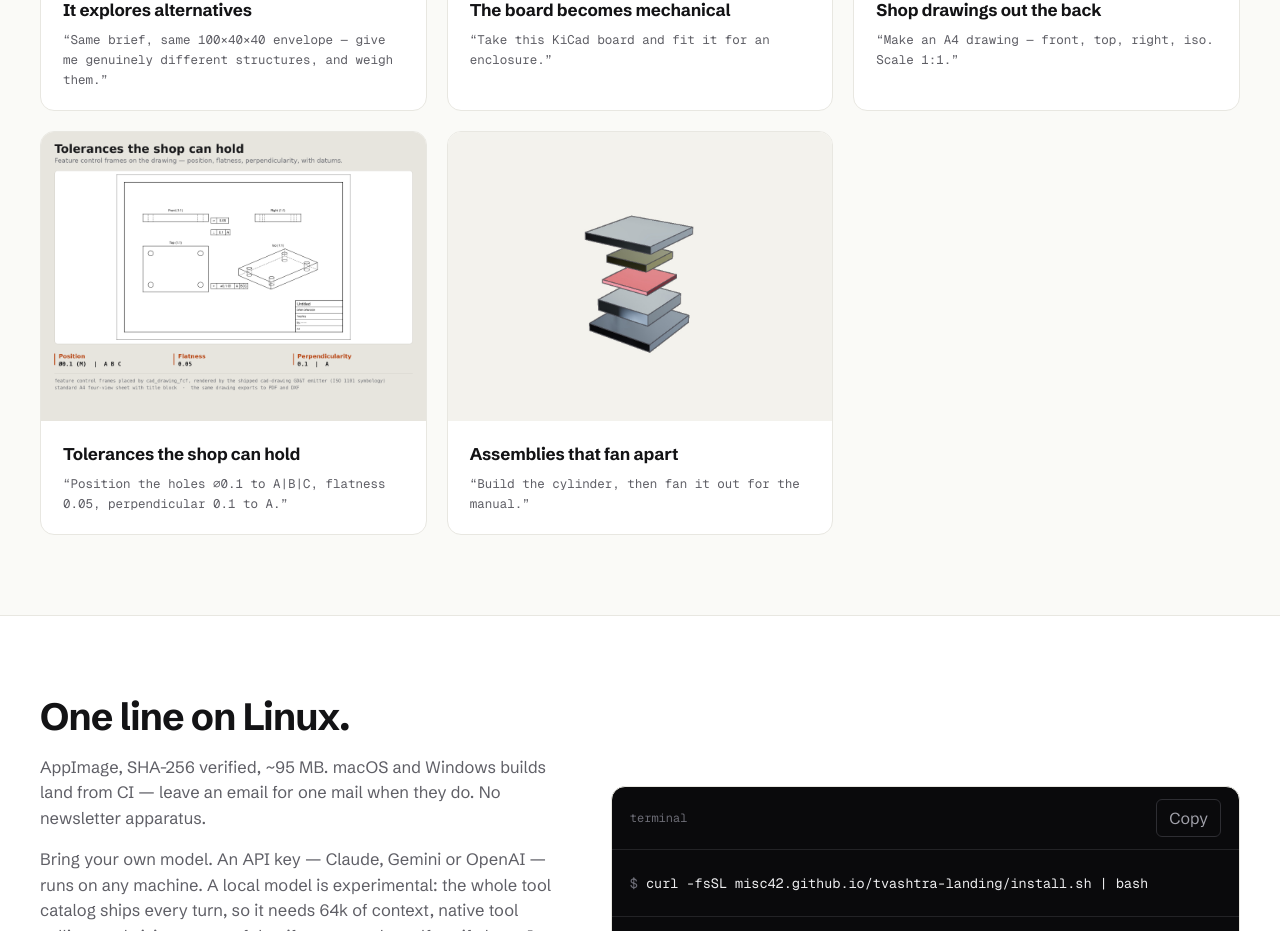
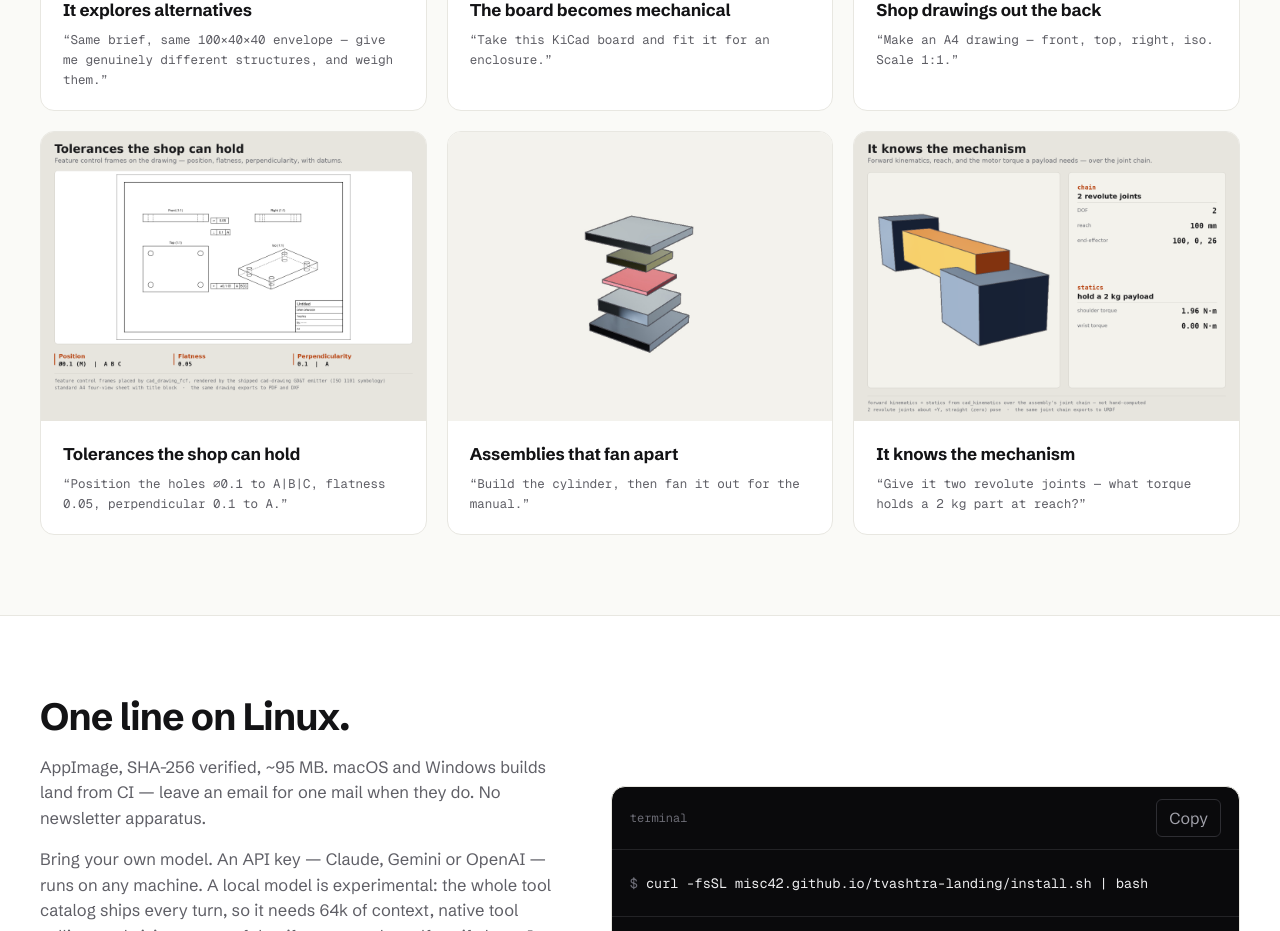
Before and after one commit to Misc42/tvashtra-landing, a Next.js app: page /tvashtra-landing/ in a window 1280 px wide. Shown: the part 2620-3551 px from the top of the page. Built offline with nearby package versions, Linux system fonts and the light colour scheme; a web font is replaced by a local one.

Commit message:
Add the mechatronics/kinematics tile
"It knows the mechanism" — a 2-revolute-joint arm run through cad_kinematics:
forward kinematics, reach, and the shoulder torque (1.96 N·m) that holds a 2 kg
payload. Numbers from the kinematics_arm example, not hand-computed.

```diff
--- a/components/Proof.tsx
+++ b/components/Proof.tsx
@@ -78,6 +78,14 @@ const proofs: Proof[] = [
     title: "Assemblies that fan apart",
     prompt: "Build the cylinder, then fan it out for the manual.",
   },
+  {
+    // Mechatronics: cad_kinematics over a real joint chain — FK + the joint
+    // torque a payload needs. Reproducible via build-showcase-kinematics.sh.
+    img: "/screenshots/showcase/kinematics.png",
+    fit: "contain",
+    title: "It knows the mechanism",
+    prompt: "Give it two revolute joints — what torque holds a 2 kg part at reach?",
+  },
 ];
 
 export default function Proof() {
```
Also changed, not shown: public/screenshots/showcase/kinematics.png (added).
